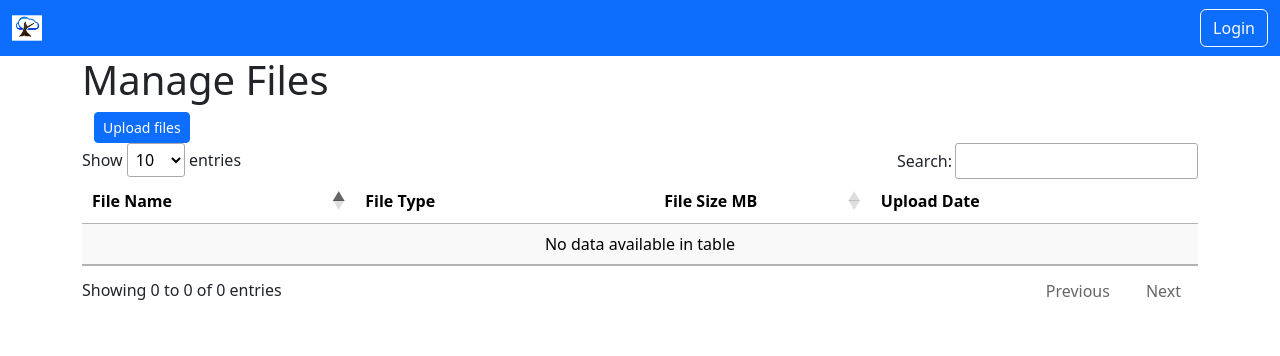
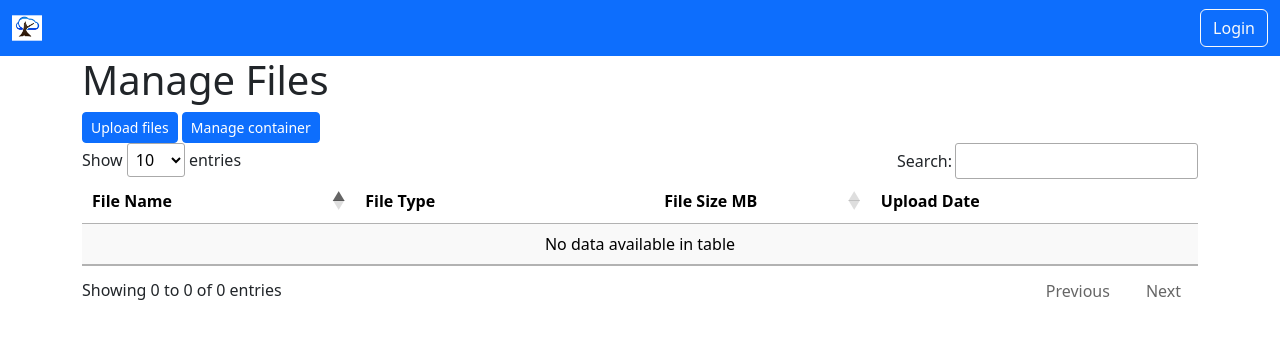
Before and after one commit to Factorization/pai-admin, a Flask app: template app/templates/main/main.html in a window 1280 px wide. Shown: the top 356 px of the page. Run offline with Flask 3, Linux system fonts and the light colour scheme; the template is opened without the code that fills it, so the values that code supplies are empty; some libraries are stand-ins or nearby versions.

Commit message:
Added container management

```diff
--- a/app/templates/main/main.html
+++ b/app/templates/main/main.html
@@ -4,11 +4,24 @@
 {% block content %}
 <h1>Manage Files</h1>
 
-<div class="container container-fluid">
-    <button hx-get="{{url_for('main.upload_modal')}}" hx-target="#modals-here" hx-trigger="click" data-bs-toggle="modal"
-        data-bs-target="#modals-here" class="btn btn-primary btn-sm ms-auto">Upload files</button>
+
+<div class="">
+    <button hx-get="{{url_for('main.upload_modal')}}" hx-target="#upload-modals" hx-trigger="click"
+        data-bs-toggle="modal" data-bs-target="#upload-modals" class="btn btn-primary btn-sm ms-auto">Upload
+        files</button>
+    <button hx-get="{{url_for('main.container_modal')}}" hx-target="#container-modal" hx-trigger="click"
+        data-bs-toggle="modal" data-bs-target="#container-modal" class="btn btn-primary btn-sm ms-auto">Manage
+        container</button>
 </div>
-<div id="modals-here" class="modal modal-blur fade" style="display: none" aria-hidden="false" tabindex="-1">
+{# File Upload Modal #}
+<div id="upload-modals" class="modal modal-blur fade" style="display: none" aria-hidden="false" tabindex="-1">
+    <div class="modal-dialog modal-lg modal-dialog-centered" role="document">
+        <div class="modal-content"></div>
+    </div>
+</div>
+
+{# Container Modal #}
+<div id="container-modal" class="modal modal-blur fade" style="display: none" aria-hidden="false" tabindex="-1">
     <div class="modal-dialog modal-lg modal-dialog-centered" role="document">
         <div class="modal-content"></div>
     </div>
```
Also changed, not shown: app/templates/main/_partials/container.html (added, +17 -0 lines), app/views/main/view.py (+14 -0 lines).
